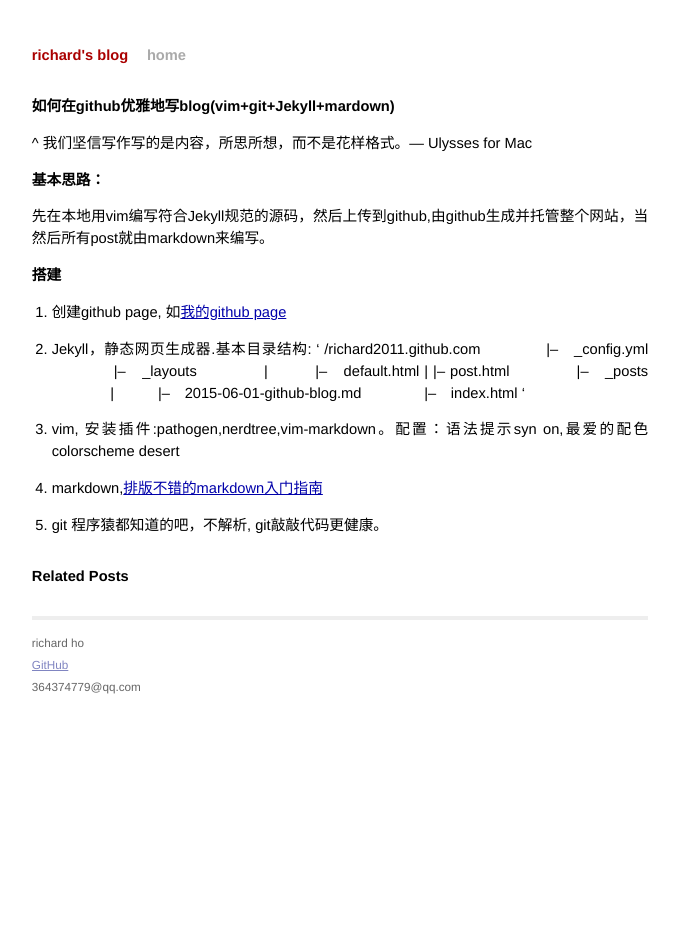
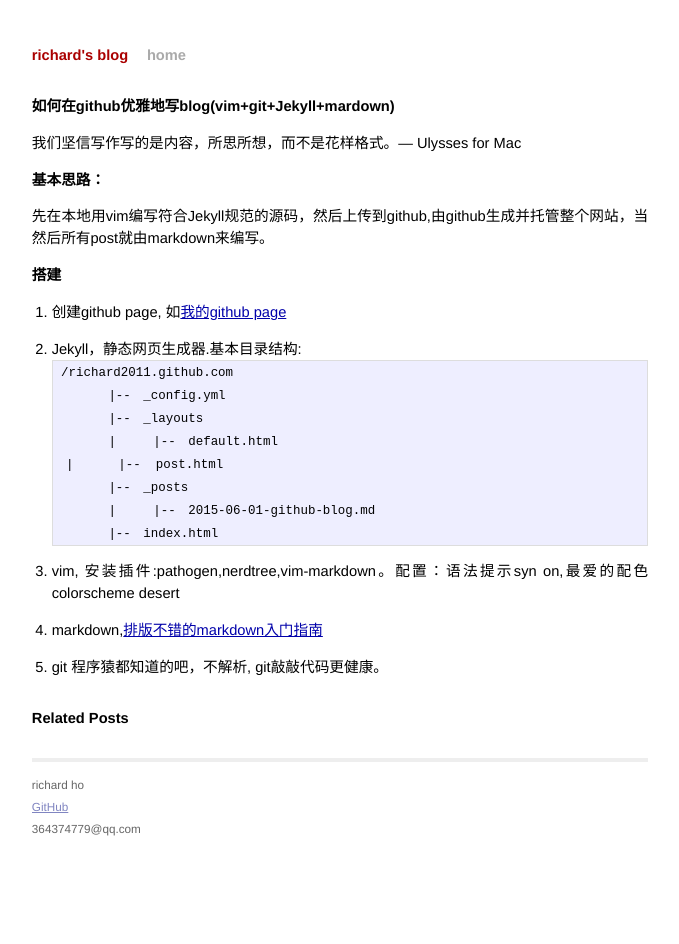
Before and after one commit to richard2011/richard2011.github.com, a Jekyll site: the page built from _posts/2015-05-31-how-to-use-github-blog.md, in a window 1280 px wide. Shown: the whole page, without its empty margins (300-979 px from the left). Built offline with Jekyll 4.4.1, drawn with Linux system fonts in a browser that asks for light colours; Markdown is read by kramdown in place of the engine named in the settings.

Commit message:
格式修改

````diff
--- a/_posts/2015-05-31-how-to-use-github-blog.md
+++ b/_posts/2015-05-31-how-to-use-github-blog.md
@@ -6,7 +6,7 @@
 {{ page.title }}
 ================
 
-^ 我们坚信写作写的是内容，所思所想，而不是花样格式。— Ulysses for Mac
+> 我们坚信写作写的是内容，所思所想，而不是花样格式。— Ulysses for Mac
 
 # 基本思路：
 先在本地用vim编写符合Jekyll规范的源码，然后上传到github,由github生成并托管整个网站，当然后所有post就由markdown来编写。
@@ -16,7 +16,7 @@
 1. 创建github page, 如[我的github page](https://github.com/richard2011/richard2011.github.com)
 
 2. Jekyll，静态网页生成器.基本目录结构:
-'
+```
    /richard2011.github.com
 　　　　|--　_config.yml
 　　　　|--　_layouts
@@ -25,7 +25,8 @@
 　　　　|--　_posts
 　　　　|　　　|--　2015-06-01-github-blog.md
 　　　　|--　index.html
-'
+```
+
 3. vim, 安装插件:pathogen,nerdtree,vim-markdown。配置：语法提示syn on,最爱的配色 colorscheme desert
 
 4. markdown,[排版不错的markdown入门指南](http://www.jianshu.com/p/1e402922ee32)
````
